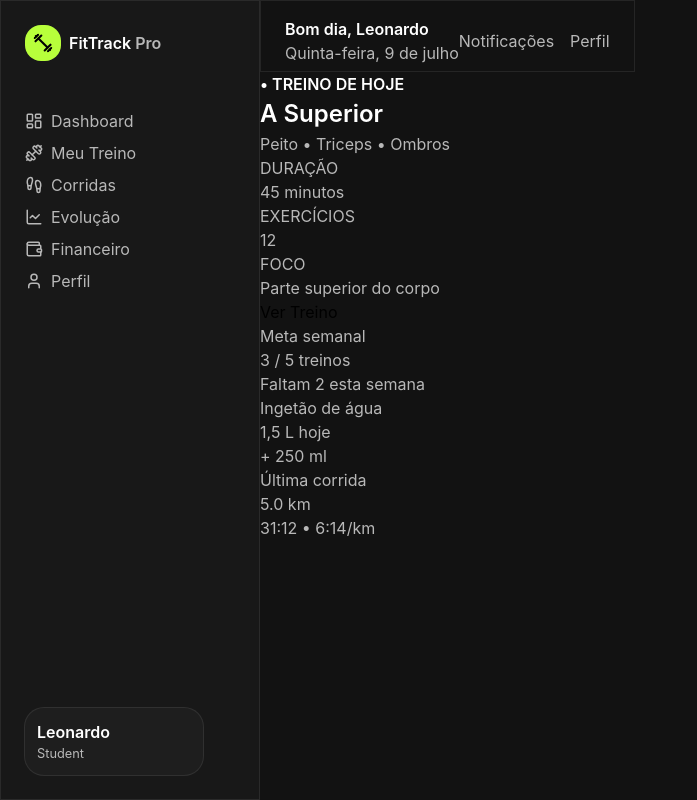
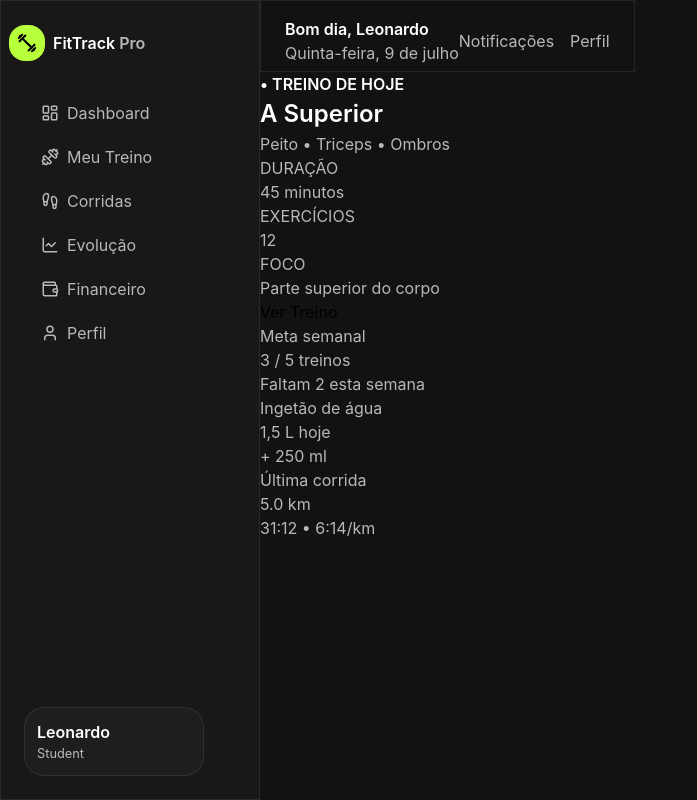
Before and after one commit to leocodes-al/fittrack-pro, a React (Vite) app: page / in a window 1280 px wide. Shown: the whole page, without its empty margins (0-697 px from the left). Built offline with nearby package versions, Linux system fonts and the light colour scheme.

Commit message:
Finalizando estilização do Sidebar

```diff
--- a/src/components/Sidebar/Sidebar.css
+++ b/src/components/Sidebar/Sidebar.css
@@ -8,13 +8,18 @@
   display: flex;
   align-items: center;
   gap: var(--space-sm);
-  padding: var(--space-lg);
+  padding: var(--space-sm);
 }
 
 .sidebar__logo img {
   padding: var(--radius-sm);
   background-color: var(--primary);
   border-radius: var(--radius-lg);
+  margin-top: 16px;
+}
+
+.sidebar__logo h4 {
+  margin-top: 16px;
 }
 
 .sidebar__logo span {
@@ -26,19 +31,42 @@
 }
 
 .sidebar__item {
-  margin-bottom: var(--space-sm);
-  color: var(--text-secondary);
+  margin-bottom: var(--space-xs);
 }
 
 .sidebar__link {
   display: flex;
   align-items: center;
   gap: var(--space-sm);
+
+  padding: var(--space-sm) var(--space-md); /*em cima --space-sm, nas laterais --space-md*/
+  border-radius: var(--radius-md);
+
+  color: var(--text-secondary);
+  transition: var(--transition-fast);
+}
+
+.sidebar__link:hover {
+  color: var(--text);
+  background-color: var(--surface);
+}
+
+.sidebar__link--active {
+  color: var(--text);
+  background-color: var(--surface);
+}
+
+.sidebar__link--active span {
+  color: var(--primary);
 }
 
 .sidebar__icon {
   width: 18px;
   height: 18px;
+}
+
+.sidebar__link--active .sidebar__icon {
+  color: var(--primary);
 }
 
 .sidebar__avatar {
--- a/src/components/Sidebar/Sidebar.jsx
+++ b/src/components/Sidebar/Sidebar.jsx
@@ -52,10 +52,12 @@ function Sidebar() {
 
           {sidebarItems.map((item) => (
             <li key={item.rota} className="sidebar__item">
-              <NavLink to={item.rota} className="sidebar__link">
+
+              <NavLink to={item.rota} className={({ isActive }) => isActive ? "sidebar__link sidebar__link--active" : "sidebar__link"} >
                 <item.icon className="sidebar__icon" />
                 {item.nome}
               </NavLink>
+
             </li>
           ))}
 
--- a/styles/variable.css
+++ b/styles/variable.css
@@ -56,7 +56,7 @@
 
   /* ============= TRANSITIONS ============= */
 
-  --transition-fast: .2s ease;
-  --transition-normal: .3s ease;
+  --transition-fast: 0.2s ease;
+  --transition-normal: 0.3s ease;
 
 }
```
